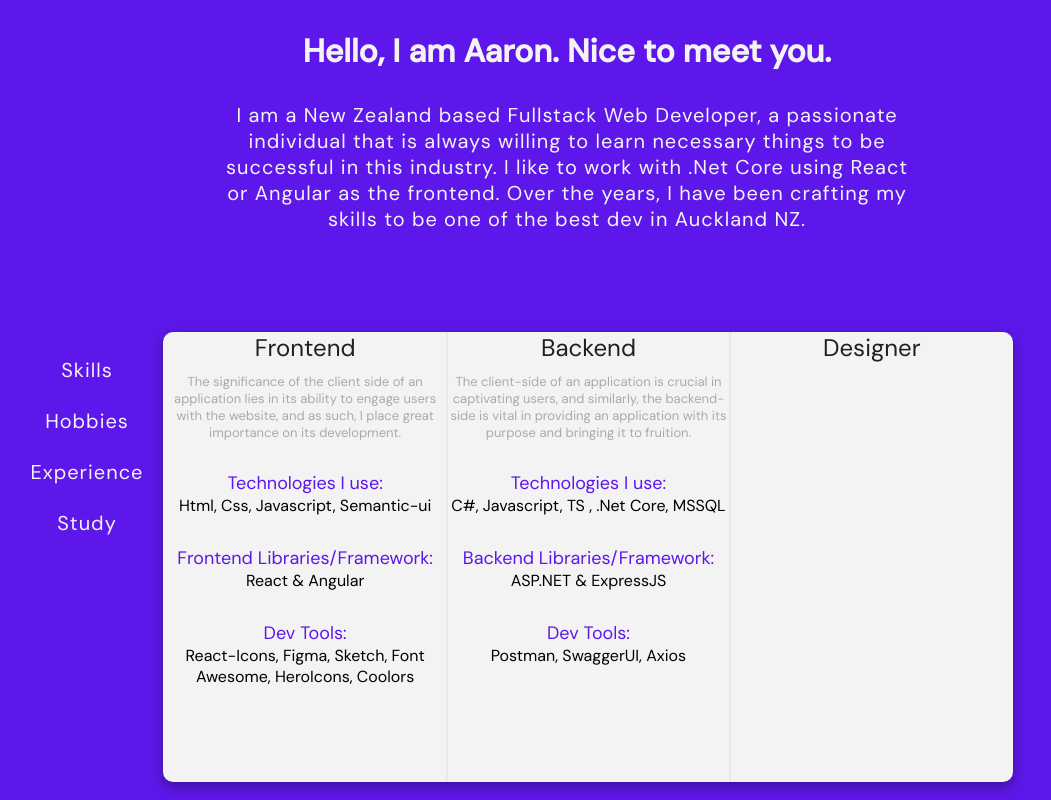
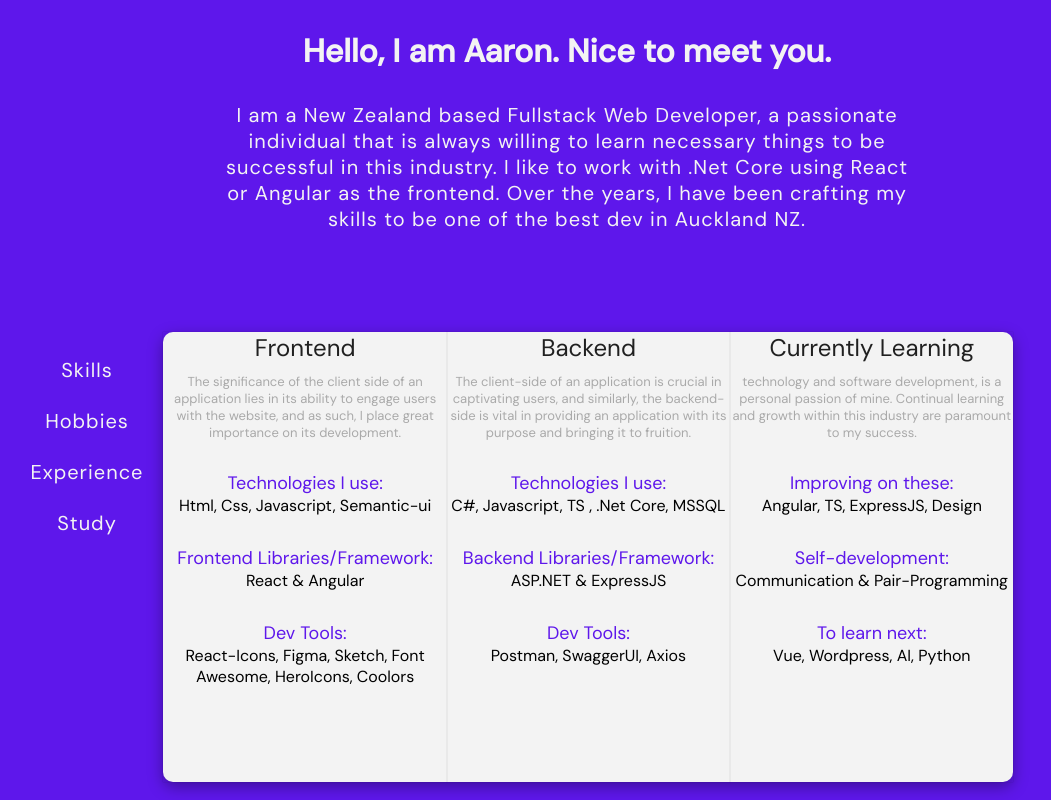
Before and after one commit to DiamondD7/WebPortfolio_2023, a React (Vite) app: page / in a window 1280 px wide. Shown: the part 1080-1880 px from the top of the page, without its empty margins (73-1124 px from the left). Built offline with nearby package versions, Linux system fonts and the light colour scheme.

Commit message:
implemented the last section of the about which is the learning

```diff
--- a/src/components/Aboutme/About.jsx
+++ b/src/components/Aboutme/About.jsx
@@ -53,7 +53,18 @@ const Description = () => {
               <p>Postman, SwaggerUI, Axios</p>
             </div>
             <div className="description-texts-container">
-              <h2 className="description-texts__header">Designer</h2>
+              <h2 className="description-texts__header">Currently Learning</h2>
+              <p className="description-texts__subheader">
+                technology and software development, is a personal passion of
+                mine. Continual learning and growth within this industry are
+                paramount to my success.
+              </p>
+              <p className="description-texts__title1">Improving on these:</p>
+              <p>Angular, TS, ExpressJS, Design</p>
+              <p className="description-texts__title1">Self-development:</p>
+              <p>Communication & Pair-Programming</p>
+              <p className="description-texts__title1">To learn next:</p>
+              <p>Vue, Wordpress, AI, Python</p>
             </div>
           </div>
         </div>
```
